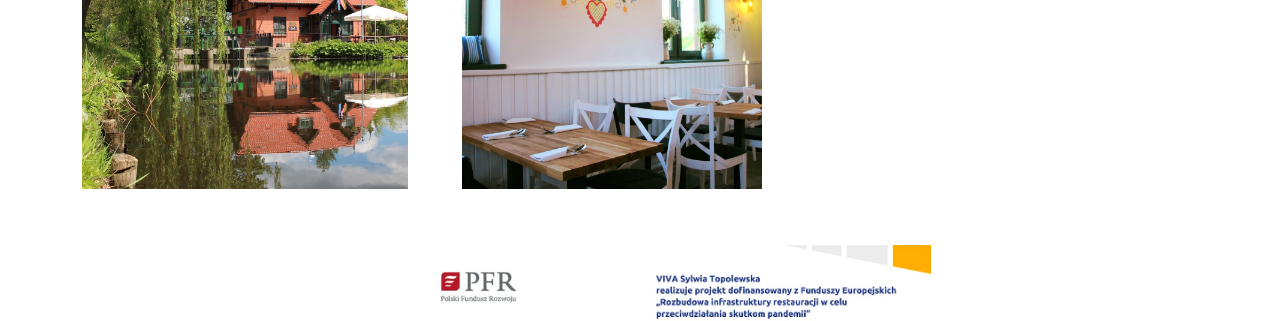
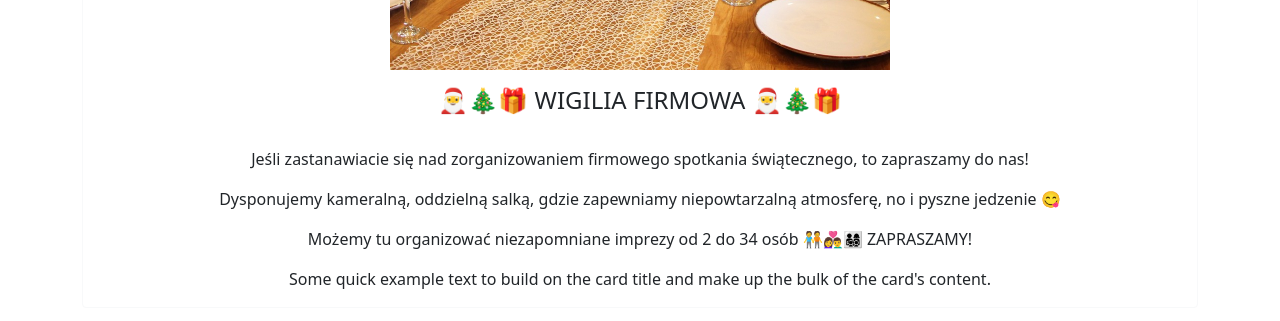
Before and after one commit to marektopolewski/modrymlyn, a React (Create React App) app: page /photo/1 in a window 1280 px wide. Shown: the part 505-826 px from the top of the page. Built offline with nearby package versions, Linux system fonts and the light colour scheme.

Commit message:
make photos into instagram-like gallery

```diff
--- a/src/App.js
+++ b/src/App.js
@@ -4,6 +4,7 @@ import { Route, Switch } from 'react-router';
 import Home from './home/Home';
 import Menu from './menu/Menu';
 import Photos from './photos/Photos';
+import PhotoDetails from './photos/PhotoDetails';
 import Reserve from './reserve/Reserve';
 import ReserveAdmin from './reserve/ReserveAdmin';
 // import Christmas from './christmas/Christmas';
@@ -18,6 +19,7 @@ const App = () => (
         <Route exact path='/' component={Home} />
         <Route path='/menu' component={Menu} />
         <Route path='/photos' component={Photos} />
+        <Route path='/photo/:id' component={PhotoDetails} />
         <Route path='/reserve' component={Reserve} />
         <Route path='/reserveAdmin' component={ReserveAdmin} />
         {/* <Route path='/christmas' component={Christmas} /> */}
--- /dev/null
+++ b/src/photos/PhotoDetails.css
@@ -0,0 +1,28 @@
+.details-wrapper {
+    margin-top: 2rem;
+    margin-bottom: 3rem;
+}
+
+.details-image {
+    display: flex;
+    width: 100%;
+    justify-content: center;
+    align-items: center;
+}
+
+.details-image img {
+    margin: auto;
+    width: 100%;
+    height: auto;
+    max-width: 500px;
+    max-height: 500px;
+}
+
+.card-title {
+    text-align: center;
+    font-size: x-large !important;
+}
+
+.card-text {
+    text-align: center;
+}
--- /dev/null
+++ b/src/photos/PhotoDetails.js
@@ -0,0 +1,50 @@
+import { useParams } from "react-router-dom";
+import { useEffect, useState } from 'react';
+
+import Card from 'react-bootstrap/Card';
+import { Container, Image } from "react-bootstrap";
+
+import './PhotoDetails.css'
+
+const PhotoDetails = () => {
+    let { id } = useParams();
+
+    const [details, setDetails] = useState(undefined);
+    useEffect(() => {
+        const photoData = require('./photo-data.json');
+        if (!photoData || id >= photoData.length)
+            return;
+        setDetails({
+            id: photoData.length - id,
+            ...photoData[id]
+        });
+    }, [id]);
+
+    if (!details)
+        return <p>Loading...</p>;
+
+    return (
+        <Container className="details-wrapper">
+        <Card border="light">
+            <div className="details-image">
+                <Image className="details-image" src={require(`../assets/photo-${details.id}.jpeg`)?.default} fluid />
+            </div>
+            <Card.Body>
+                <Card.Title dangerouslySetInnerHTML={{__html: details.header}}></Card.Title>
+                <br/>
+                {
+                    details.paragraphs.map((para, paraIdx) => (
+                        <Card.Text key={paraIdx}>{para}</Card.Text>
+                    ))
+                }
+                <Card.Text>
+                Some quick example text to build on the card title and make up the
+                bulk of the card's content.
+                </Card.Text>
+            </Card.Body>
+        </Card>
+        </Container>
+    );
+};
+
+export default PhotoDetails;
--- a/src/photos/Photos.css
+++ b/src/photos/Photos.css
@@ -1,28 +1,33 @@
 .wrapper {
+    margin: auto;
     margin-top: 2rem;
+    margin-bottom: 3rem;
+    display: flex;
+    flex-direction: row;
+    flex-wrap: wrap;
+    justify-content: center;
+    align-items: center;
+    gap: 1rem;
 }
 
-.carousel-caption {
-    position: relative !important;
-    left: auto !important;
-    right: auto !important;
-    margin-top: 2rem !important;
-}
-
-.carousel-caption h3 {
-    margin-bottom: 2rem !important;
-}
-
-.carousel-caption p {
-    margin-top: -1rem !important;
-}
-
-.svgShadow {
-    -webkit-filter: drop-shadow(0 0 4px rgba(255, 255, 255, 1.0));
-    filter: drop-shadow(0 0 4px rgba(255, 255, 255, 1.0));
+.photo-wrapper {
+    display: flex;
+    width: 300px;
+    height: 300px;
+    align-items: center;
+    justify-content: center;
+    border: 5px aliceblue solid;
 }
 
 .image {
-    max-height: 60vh;
     margin: auto;
+    width: auto;
+    height: auto;
+    max-width: 290px;
+    max-height: 290px;
 }
+
+.image:hover {
+    transform: scale(1.03);
+    transition-duration: 0.3s;
+}
--- a/src/photos/Photos.js
+++ b/src/photos/Photos.js
@@ -1,45 +1,32 @@
-import React from 'react';
-
-import Carousel from 'react-bootstrap/Carousel';
+import { useEffect, useState } from 'react';
 import Container from 'react-bootstrap/Container';
 import Image from 'react-bootstrap/Image';
-import { ArrowRightCircle, ArrowLeftCircleFill } from 'react-bootstrap-icons';
+
 import './Photos.css'
 
-export default class Photos extends React.Component {
+const Photo = ({ idx, text }) => (
+    <Image
+        className="d-block image" fluid
+        alt={`Zdjęcie ${idx} - ${text}`}
+        src={require(`../assets/photo-${idx}.jpeg`)?.default}
+    />
+);
 
-    constructor(props) {
-        super(props);
-        this.state = {
-            data: require('./photo-data.json')
-        };
-    }
+const Photos = () => {
+    const [photos, setPhotos] = useState([]);
+    useEffect(() => {
+        setPhotos(require('./photo-data.json'));
+    }, []);
+    return (
+        <Container className="wrapper">
+        { photos.map((photo, idx) => (
+                <a key={idx} href={`./photo/${idx}`} className="photo-wrapper">
+                    <Photo idx={photos.length - idx} text={photo.header} />
+                </a>
+            ))
+        }
+        </Container>
+    );
+}
 
-    render() {
-        return (
-            <Container className="wrapper">
-            <Carousel className="carousel"
-                nextIcon={<ArrowRightCircle color="black" size={50} className="svgShadow" />}
-                prevIcon={<ArrowLeftCircleFill color="black" size={50} className="svgShadow" />}
-            >
-                { this.state.data.map((item, itemIdx) => {
-                    return (
-                        <Carousel.Item key={itemIdx}>
-                            <Image className="d-block image" alt={`Zdjęcie ${itemIdx}`} fluid
-                                   src={require(`../assets/photo-${this.state.data.length - itemIdx}.jpeg`)?.default} />
-                            <Carousel.Caption style={{ color:'black' }}>
-                                <h3 dangerouslySetInnerHTML={{__html: item.header}}></h3>
-                                {
-                                    item.paragraphs.map((para, paraIdx) => {
-                                        return <p key={paraIdx}>{para}</p>
-                                    })
-                                }
-                            </Carousel.Caption>
-                        </Carousel.Item>
-                    )
-                }) }
-            </Carousel>
-            </Container>
-        );
-    }
-}
+export default Photos;
```
